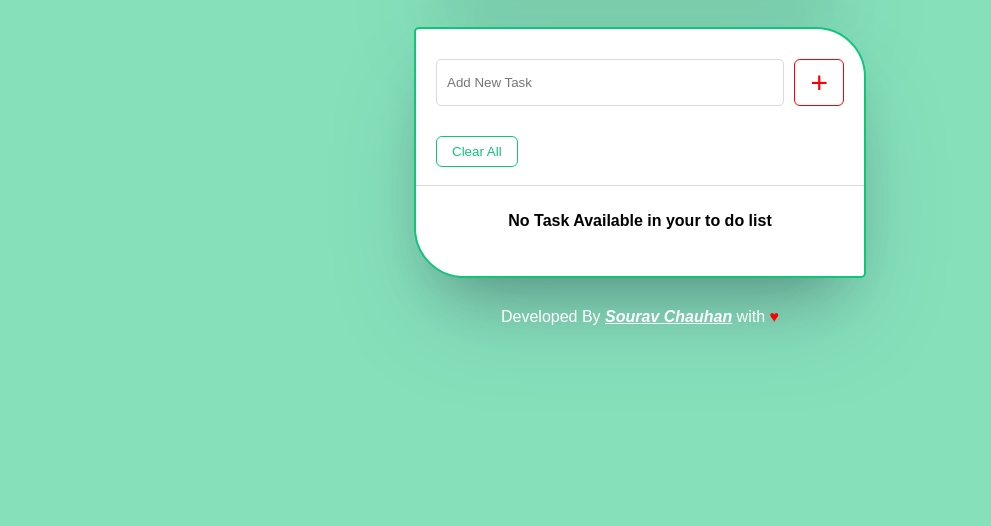
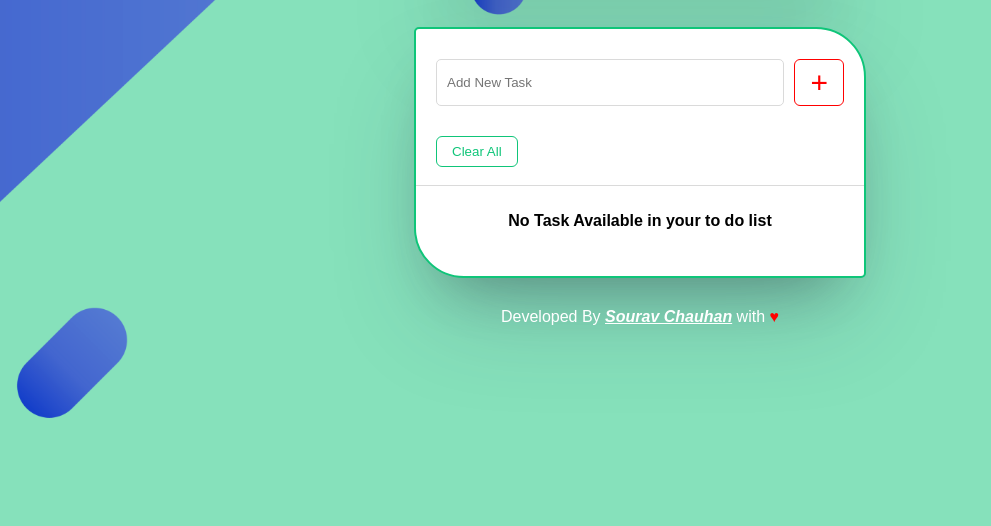
Before and after one commit to Sourav326/To-Do-List-Javascript, a plain HTML site: page index.html in a window 1280 px wide. Shown: the part 274-800 px from the top of the page, without its empty margins (0-991 px from the left). Drawn offline with nearby package versions, Linux system fonts and the light colour scheme.

Commit message:
Update the background

```diff
--- a/style.css
+++ b/style.css
@@ -11,6 +11,10 @@ main{
     align-items: center;
     background: #86e1bb;
     overflow: hidden;
+    background-image: url('background.png');
+    background-repeat: no-repeat;
+    background-size: cover;
+
 }
 
 .card{
```
Also changed, not shown: background.png (added), 1 other file.
